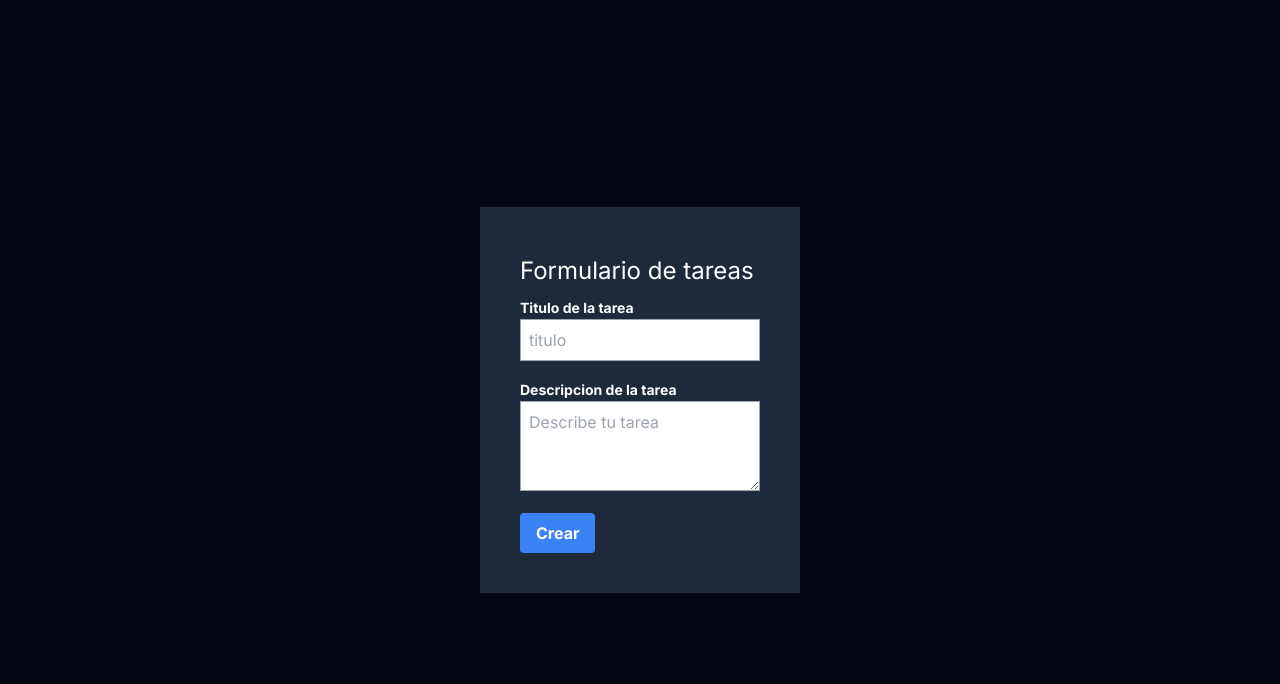
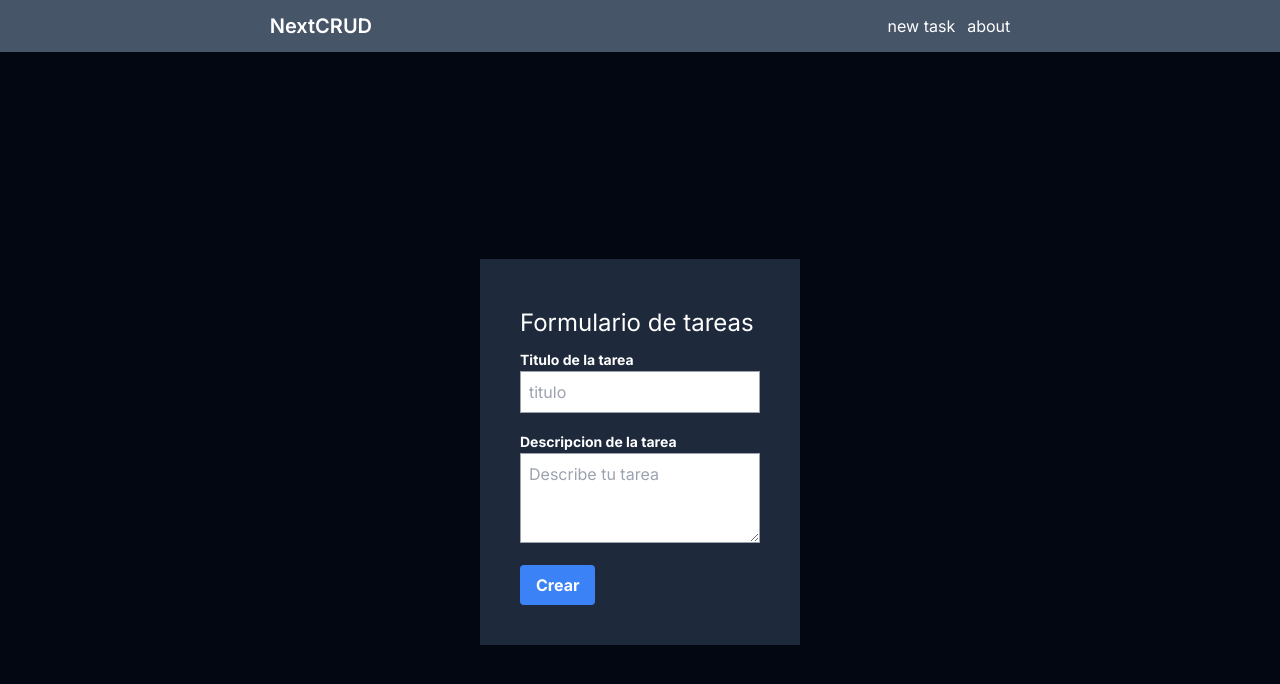
Before and after one commit to josemnaranjo/Next_crud_tasks, a Next.js app: page /new in a window 1280 px wide. Shown: the top 684 px of the page. Built offline with nearby package versions, Linux system fonts and the light colour scheme.

Commit message:
creacion not found y navbar

```diff
--- a/src/app/layout.jsx
+++ b/src/app/layout.jsx
@@ -1,17 +1,21 @@
-import './globals.css'
-import { Inter } from 'next/font/google'
+import "./globals.css";
+import { Inter } from "next/font/google";
+import Navbar from "@/components/Navbar";
 
-const inter = Inter({ subsets: ['latin'] })
+const inter = Inter({ subsets: ["latin"] });
 
 export const metadata = {
-  title: 'Create Next App',
-  description: 'Generated by create next app',
-}
+  title: "Create Next App",
+  description: "Generated by create next app",
+};
 
 export default function RootLayout({ children }) {
   return (
     <html lang="en">
-      <body className={inter.className}>{children}</body>
+      <body className={inter.className}>
+        <Navbar />
+        {children}
+      </body>
     </html>
-  )
+  );
 }
--- /dev/null
+++ b/src/app/not-found.jsx
@@ -0,0 +1,16 @@
+import Link from "next/link";
+
+const NotFound = () => {
+  return (
+    <section className="flex h-[calc(100vh-7rem)] justify-center items-center">
+      <div className="text-center">
+        <h1 className="text-4xl font-semibold ">Not Found</h1>
+        <Link className="text-lg text-slate-400" href="/">
+          return to home
+        </Link>
+      </div>
+    </section>
+  );
+};
+
+export default NotFound;
--- a/src/app/page.jsx
+++ b/src/app/page.jsx
@@ -28,7 +28,7 @@ const HomePage = () => {
     getTasks().then((val) => setTasks(val));
   }, []);
   return (
-    <section className="containet mx-auto">
+    <section>
       <div className="grid grid-cols-3 gap-3 mt-10">
         {tasks?.map((task) => (
           <TaskCard task={task} key={task.id} />
--- /dev/null
+++ b/src/components/Navbar.jsx
@@ -0,0 +1,20 @@
+import Link from "next/link";
+
+const Navbar = () => {
+  return (
+    <nav className="flex items-center justify-around p-3 bg-slate-600">
+      <h3 className="text-xl font-semibold">NextCRUD</h3>
+
+      <ul className="flex gap-3">
+        <li className="cursor-pointer hover:underline hover:underline-offset-2">
+          <Link href="/new">new task</Link>
+        </li>
+        <li className="cursor-pointer hover:underline hover:underline-offset-2">
+          <Link href="/about">about</Link>
+        </li>
+      </ul>
+    </nav>
+  );
+};
+
+export default Navbar;
```
Also changed, not shown: 1 other file (tests, documents, lock files or other folders).
